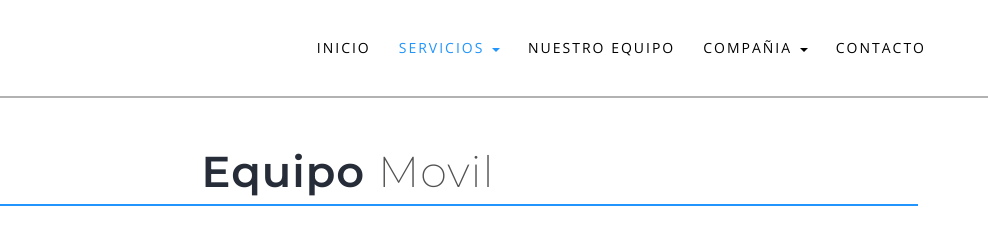
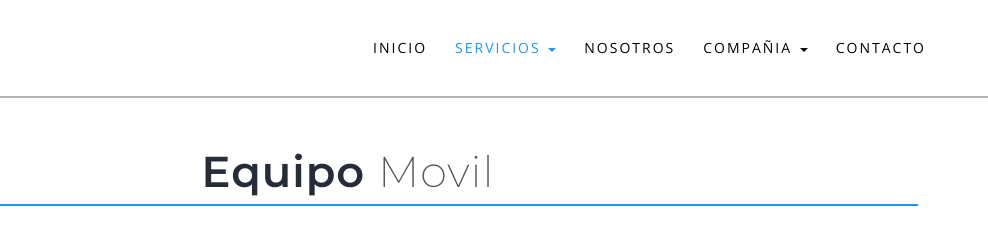
Before and after one commit to Rembrandtsx/AeroEstructuras_web, a plain HTML site: page AEROESTRUCTURAS/web/servicios/equipo_movil.html in a window 1280 px wide. Shown: the top 252 px of the page, 292-1280 px from the left. Drawn offline with nearby package versions, Linux system fonts and the light colour scheme.

Commit message:
Cambio de ultima hora subido al FTP

```diff
--- a/AEROESTRUCTURAS/web/servicios/equipo_movil.html
+++ b/AEROESTRUCTURAS/web/servicios/equipo_movil.html
@@ -71,7 +71,7 @@ Smartphone Compatible web template, free webdesigns for Nokia, Samsung, LG, Sony
 									<li><a href="#">Mantenimiento en línea</a></li>
 								</ul>
 							</li>
-							<li><a href="blog.html" class="effect-3" id="titulo">Nuestro Equipo</a></li>
+							<li><a href="../nosotros.html" class="effect-3" id="titulo">Nosotros</a></li>
 							<li class="dropdown">
 								<a href="#" class="dropdown-toggle effect-3" data-toggle="dropdown">Compañia <b class="caret"></b></a>
 								<ul class="dropdown-menu agile_short_dropdown">
```
Also changed, not shown: AEROESTRUCTURAS/web/servicios/ingenieria_de_soporte.html (+1 -1 lines), AEROESTRUCTURAS/web/servicios/mano_de_obra.html (+1 -1 lines), AEROESTRUCTURAS/web/servicios/mantenimiento_de_interiores.html (+1 -1 lines), AEROESTRUCTURAS/web/servicios/servicio_de_pintura.html (+1 -1 lines), AEROESTRUCTURAS/web/servicios/trabajos_en_taller.html (+1 -1 lines), 2 other files.
